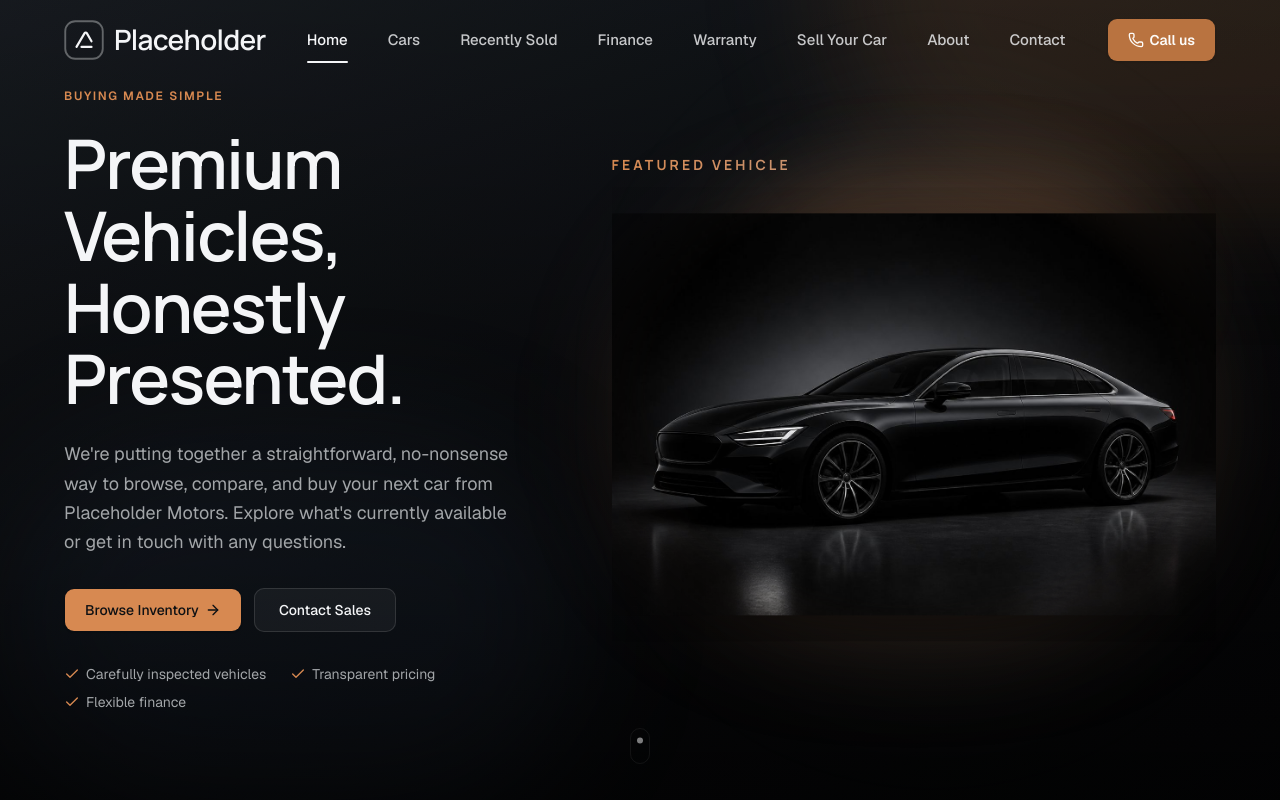
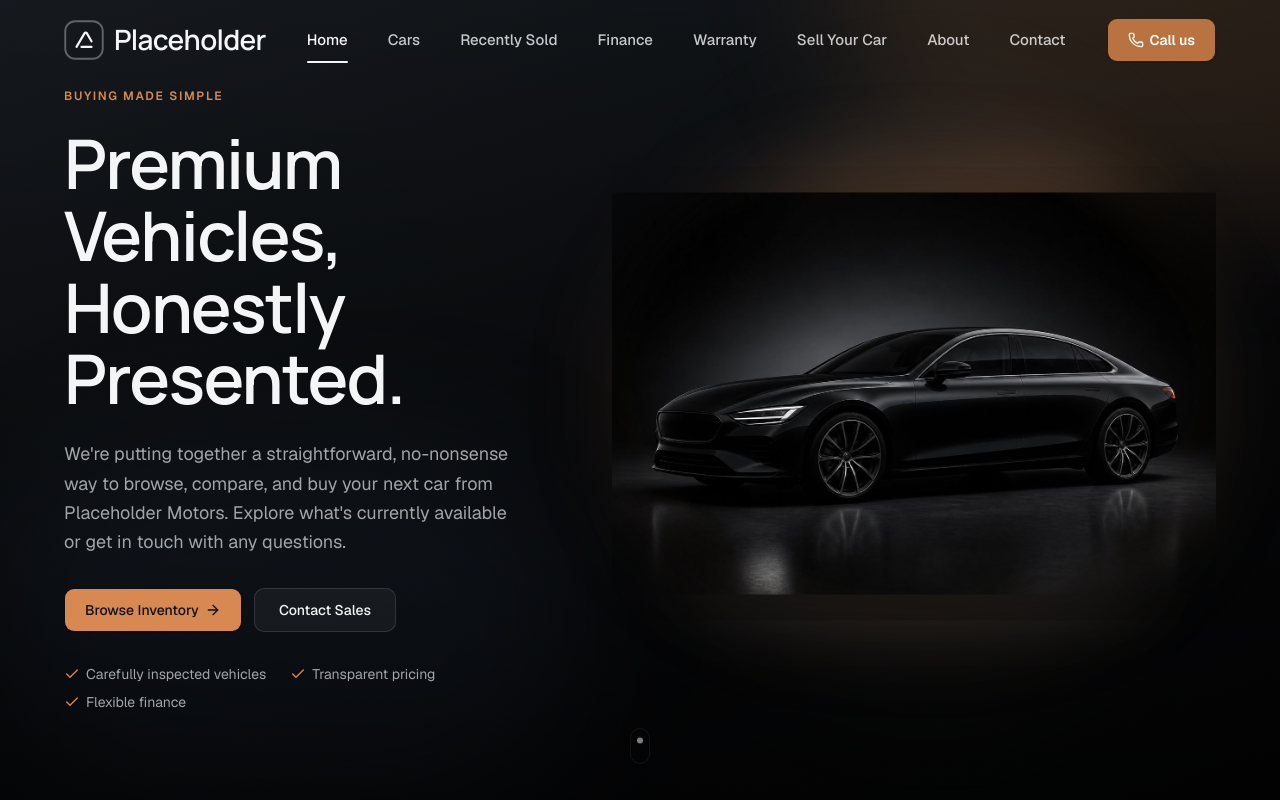
Before and after one commit to Faizanybo/DealerShip_Website, a Next.js app: page / in a window 1280 px wide. Shown: the top 800 px of the page. Built offline with nearby package versions, Linux system fonts and the light colour scheme.

Commit message:
animate featured vehicle reveal

```diff
--- a/src/app/(public)/page.tsx
+++ b/src/app/(public)/page.tsx
@@ -35,8 +35,6 @@ export default function HomePage() {
         secondaryCta={{ label: 'Contact Sales', href: '/contact' }}
         // Neutral placeholders — replace with client-confirmed copy before launch.
         trustItems={['Carefully inspected vehicles', 'Transparent pricing', 'Flexible finance']}
-        // Static for now — see `hero-vehicle.tsx` for why it isn't animated yet.
-        featuredLabel="Featured Vehicle"
         scrollTargetId="intro"
       />
 
--- /dev/null
+++ b/src/components/layout/featured-vehicle-intro.tsx
@@ -0,0 +1,157 @@
+'use client';
+
+import * as React from 'react';
+import { motion, type Variants } from 'motion/react';
+
+import { useReducedMotion } from '@/lib/motion';
+
+/** The one-time intro phrase — a single constant, not client-configurable copy. */
+const PHRASE = 'OUR FEATURE VEHICLE';
+
+const PREMIUM_EASE = [0.16, 1, 0.3, 1] as const;
+
+/**
+ * Timing budget (ms) for the full-motion sequence — see
+ * `docs/motion-guidelines.md` → "Featured-vehicle intro" for the rationale
+ * and the target ~2.5–3.5s total. Kept as named constants (not magic
+ * numbers) since the stage-transition timers below are derived from them.
+ */
+const INITIAL_DELAY_MS = 280;
+const CHAR_STAGGER_MS = 50;
+const CHAR_DURATION_MS = 280;
+const HOLD_MS = 650;
+const EXIT_STAGGER_MS = 32;
+const EXIT_DURATION_MS = 180;
+
+/** Reduced-motion: skip the character choreography, hold the static phrase very briefly. */
+const REDUCED_MOTION_HOLD_MS = 350;
+
+type IntroStage = 'intro' | 'holding' | 'exiting' | 'vehicle';
+
+const containerVariants: Variants = {
+  hidden: {},
+  entering: {
+    transition: { staggerChildren: CHAR_STAGGER_MS / 1000, delayChildren: INITIAL_DELAY_MS / 1000 },
+  },
+  // `staggerDirection: -1` replays the same children back-to-front, so the
+  // phrase disappears in reverse order without reversing the DOM/reading order.
+  exiting: {
+    transition: { staggerChildren: EXIT_STAGGER_MS / 1000, staggerDirection: -1 },
+  },
+};
+
+const charVariants: Variants = {
+  hidden: { opacity: 0, y: 12, filter: 'blur(3px)' },
+  entering: {
+    opacity: 1,
+    y: 0,
+    filter: 'blur(0px)',
+    transition: { duration: CHAR_DURATION_MS / 1000, ease: PREMIUM_EASE },
+  },
+  exiting: {
+    opacity: 0,
+    y: -8,
+    transition: { duration: EXIT_DURATION_MS / 1000, ease: PREMIUM_EASE },
+  },
+};
+
+const captionClassName =
+  'font-display text-[clamp(0.9375rem,2.6vw+0.5rem,1.5rem)] font-extrabold tracking-[0.12em] uppercase';
+
+const captionGradientStyle: React.CSSProperties = {
+  backgroundImage: 'linear-gradient(90deg, var(--brand-accent), var(--hero-muted-foreground) 85%)',
+  WebkitBackgroundClip: 'text',
+  backgroundClip: 'text',
+  color: 'transparent',
+};
+
+interface FeaturedVehicleIntroProps {
+  /** Fires exactly once, when the sequence finishes and the vehicle should reveal. */
+  onIntroComplete: () => void;
+}
+
+/**
+ * One-time, character-by-character "OUR FEATURE VEHICLE" intro for the
+ * homepage hero's vehicle visual (Subphase 2.1.3 — see
+ * `docs/motion-guidelines.md`). Runs a small typed state machine
+ * (`intro` → `holding` → `exiting` → `vehicle`) driven by local timers,
+ * then calls `onIntroComplete` and unmounts itself (renders `null`).
+ *
+ * Deliberately the *smallest* Client Component in this subtree: it owns
+ * only its own stage/timer state, not the vehicle image, glow, or floor
+ * reflection — `HeroVehicle` just needs the single "done" signal to reveal
+ * those. This also means it's the only piece of the hero that re-renders
+ * on every stage change.
+ *
+ * Runs once per mount by construction — there is no branch that loops back
+ * to `'intro'`, and the component never remounts on its own (see
+ * `hero-vehicle.tsx`, which mounts it exactly once per page load).
+ */
+function FeaturedVehicleIntro({ onIntroComplete }: FeaturedVehicleIntroProps) {
+  const prefersReducedMotion = useReducedMotion();
+  const [stage, setStage] = React.useState<IntroStage>('intro');
+  const onIntroCompleteRef = React.useRef(onIntroComplete);
+
+  // Keep the ref current without touching it during render itself.
+  React.useEffect(() => {
+    onIntroCompleteRef.current = onIntroComplete;
+  });
+
+  React.useEffect(() => {
+    if (stage === 'vehicle') {
+      onIntroCompleteRef.current();
+      return;
+    }
+
+    if (prefersReducedMotion) {
+      const timeout = window.setTimeout(() => setStage('vehicle'), REDUCED_MOTION_HOLD_MS);
+      return () => window.clearTimeout(timeout);
+    }
+
+    const stageDurationMs: Record<Exclude<IntroStage, 'vehicle'>, number> = {
+      intro: INITIAL_DELAY_MS + (PHRASE.length - 1) * CHAR_STAGGER_MS + CHAR_DURATION_MS,
+      holding: HOLD_MS,
+      exiting: (PHRASE.length - 1) * EXIT_STAGGER_MS + EXIT_DURATION_MS,
+    };
+    const nextStage: Record<Exclude<IntroStage, 'vehicle'>, IntroStage> = {
+      intro: 'holding',
+      holding: 'exiting',
+      exiting: 'vehicle',
+    };
+
+    const timeout = window.setTimeout(() => setStage(nextStage[stage]), stageDurationMs[stage]);
+    return () => window.clearTimeout(timeout);
+  }, [stage, prefersReducedMotion]);
+
+  if (stage === 'vehicle') return null;
+
+  if (prefersReducedMotion) {
+    return (
+      <p className={captionClassName} style={captionGradientStyle}>
+        <span className="sr-only">{PHRASE}</span>
+        <span aria-hidden="true">{PHRASE}</span>
+      </p>
+    );
+  }
+
+  return (
+    <p className={captionClassName} style={captionGradientStyle}>
+      <span className="sr-only">{PHRASE}</span>
+      <motion.span
+        aria-hidden="true"
+        initial="hidden"
+        animate={stage === 'exiting' ? 'exiting' : 'entering'}
+        variants={containerVariants}
+        className="inline-block"
+      >
+        {PHRASE.split('').map((char, index) => (
+          <motion.span key={index} variants={charVariants} className="inline-block">
+            {char}
+          </motion.span>
+        ))}
+      </motion.span>
+    </p>
+  );
+}
+
+export { FeaturedVehicleIntro };
--- a/src/components/layout/hero-vehicle.tsx
+++ b/src/components/layout/hero-vehicle.tsx
@@ -1,24 +1,35 @@
 'use client';
 
+import * as React from 'react';
 import Image from 'next/image';
-import { motion } from 'motion/react';
+import { motion, type Variants } from 'motion/react';
 
 import { useReducedMotion } from '@/lib/motion';
+import { FeaturedVehicleIntro } from './featured-vehicle-intro';
 
-interface HeroVehicleProps {
-  /**
-   * Short caption above the vehicle visual. Plain, static text for this
-   * pass — it's reserving the spot for a future character-by-character
-   * reveal (explicitly out of scope here; see `docs/homepage.md`). Keep it
-   * short: uppercase, wide letter-spacing, one line.
-   */
-  label: string;
-}
+const PREMIUM_EASE = [0.16, 1, 0.3, 1] as const;
+
+const vehicleVariants: Variants = {
+  hidden: { opacity: 0, y: 20, scale: 1.035, filter: 'blur(6px)' },
+  visible: {
+    opacity: 1,
+    y: 0,
+    scale: 1,
+    filter: 'blur(0px)',
+    transition: { duration: 1.05, ease: PREMIUM_EASE },
+  },
+};
+
+/** No meaningful movement under reduced motion — an instant opacity swap only. */
+const vehicleVariantsReduced: Variants = {
+  hidden: { opacity: 0 },
+  visible: { opacity: 1, transition: { duration: 0 } },
+};
 
 /**
  * Homepage hero vehicle visual (Client Component — isolated here so `Hero`
- * itself stays a Server Component; only the float/reveal motion and the
- * `useReducedMotion` check need the client runtime).
+ * itself stays a Server Component; only the reveal state, float motion, and
+ * `useReducedMotion` checks need the client runtime).
  *
  * TEMPORARY PLACEHOLDER: `public/images/placeholder/hero-vehicle.jpg` is a
  * generated, brandless stand-in image (no manufacturer logos/badges — see
@@ -27,58 +38,102 @@ interface HeroVehicleProps {
  * available; everything else here (sizing, motion, edge fade) can stay
  * as-is.
  *
+ * Sequence (Subphase 2.1.3 — see `docs/motion-guidelines.md`): the vehicle
+ * starts hidden; `FeaturedVehicleIntro` runs its one-time "OUR FEATURE
+ * VEHICLE" character intro *inside the same fixed-aspect-ratio box* the
+ * vehicle will occupy — an overlay, not a stacked block above it — so
+ * nothing in the hero shifts height when the text is swapped for the
+ * image. The vehicle image itself is mounted from the start (so `priority`
+ * can actually preload it while the intro plays) but stays invisible until
+ * `revealed` flips true; only its opacity/transform animate, so there's no
+ * fetch/decode delay right when it needs to appear.
+ *
  * No floating info card here on purpose — an earlier pass had a bordered
- * "Featured vehicle" card overlapping the image; it was removed during the
- * hero-composition pass so the visual reads as one integrated scene rather
- * than a photo with a UI card bolted onto it (see `docs/homepage.md`). The
- * `label` above the image takes over that role as plain typography instead.
+ * "Featured vehicle" card overlapping the image; it was permanently removed
+ * during the hero-composition pass (see `docs/homepage.md`).
  */
-function HeroVehicle({ label }: HeroVehicleProps) {
+function HeroVehicle() {
   const prefersReducedMotion = useReducedMotion();
+  const [revealed, setRevealed] = React.useState(false);
+
+  const handleIntroComplete = React.useCallback(() => setRevealed(true), []);
 
   return (
+    <div className="relative mx-auto w-full max-w-lg lg:mx-0 lg:max-w-none">
+      <div className="relative aspect-[4/3] w-full">
+        <VehicleVisual revealed={revealed} prefersReducedMotion={Boolean(prefersReducedMotion)} />
+
+        {!revealed ? (
+          <div className="absolute inset-0 z-10 flex items-center justify-center px-4">
+            <FeaturedVehicleIntro onIntroComplete={handleIntroComplete} />
+          </div>
+        ) : null}
+      </div>
+    </div>
+  );
+}
+
+interface VehicleVisualProps {
+  revealed: boolean;
+  prefersReducedMotion: boolean;
+}
+
+/**
+ * The vehicle image plus its ambient spotlight, rim light, and floor
+ * reflection — always mounted, always starting from `opacity: 0`, and
+ * driven purely by the `revealed` boolean. Each glow layer's `delay` gives
+ * a slight, subtle stagger relative to the vehicle itself rather than all
+ * elements popping in perfectly in sync.
+ */
+function VehicleVisual({ revealed, prefersReducedMotion }: VehicleVisualProps) {
+  return (
     <motion.div
-      initial={{ opacity: 0, scale: 0.96 }}
-      animate={{ opacity: 1, scale: 1 }}
-      transition={{ duration: 0.9, delay: 0.25, ease: [0.16, 1, 0.3, 1] }}
-      className="relative mx-auto flex w-full max-w-lg flex-col gap-4 lg:mx-0 lg:max-w-none"
+      initial="hidden"
+      animate={revealed ? 'visible' : 'hidden'}
+      variants={prefersReducedMotion ? vehicleVariantsReduced : vehicleVariants}
+      className="absolute inset-0"
     >
-      <motion.p
-        initial={{ opacity: 0, y: 8 }}
-        animate={{ opacity: 1, y: 0 }}
-        transition={{ duration: 0.6, delay: 0.7, ease: [0.16, 1, 0.3, 1] }}
-        className="font-display text-xs font-bold tracking-[0.22em] uppercase sm:text-sm"
-        style={{
-          backgroundImage:
-            'linear-gradient(90deg, var(--brand-accent), var(--hero-muted-foreground))',
-          WebkitBackgroundClip: 'text',
-          backgroundClip: 'text',
-          color: 'transparent',
-        }}
-      >
-        {label}
-      </motion.p>
-
-      <div className="relative">
-        {/* Soft glow behind the vehicle, echoing the background's light bloom. */}
-        <div
+      {/* Ambient spotlight behind the vehicle, echoing the background's light bloom. */}
+      <motion.div
         aria-hidden="true"
+        animate={{ opacity: revealed ? 0.22 : 0 }}
+        transition={
+          prefersReducedMotion ? { duration: 0 } : { duration: 0.8, delay: 0.1, ease: PREMIUM_EASE }
+        }
         className="absolute inset-8 -z-10 rounded-full blur-3xl"
-          style={{ background: 'oklch(0.62 0.11 55 / 0.22)' }}
+        style={{ background: 'oklch(0.62 0.11 55)' }}
       />
       {/* Restrained bronze rim light along the vehicle's upper edge. */}
-        <div
+      <motion.div
         aria-hidden="true"
+        animate={{ opacity: revealed ? 0.16 : 0 }}
+        transition={
+          prefersReducedMotion
+            ? { duration: 0 }
+            : { duration: 0.8, delay: 0.25, ease: PREMIUM_EASE }
+        }
         className="absolute -top-4 right-[10%] -z-10 h-1/2 w-2/3 rounded-full blur-2xl"
-          style={{ background: 'oklch(0.72 0.12 55 / 0.16)' }}
+        style={{ background: 'oklch(0.72 0.12 55)' }}
+      />
+      {/* Soft floor reflection — a low, wide, blurred ellipse suggesting a reflective surface. */}
+      <motion.div
+        aria-hidden="true"
+        animate={{ opacity: revealed ? 0.14 : 0 }}
+        transition={
+          prefersReducedMotion ? { duration: 0 } : { duration: 0.8, delay: 0.4, ease: PREMIUM_EASE }
+        }
+        className="absolute inset-x-[12%] bottom-[6%] -z-10 h-10 rounded-full blur-2xl"
+        style={{ background: 'oklch(0.75 0.01 260)' }}
       />
 
       <motion.div
-          animate={prefersReducedMotion ? undefined : { y: [0, -10, 0] }}
+        animate={!prefersReducedMotion && revealed ? { y: [0, -10, 0] } : undefined}
         transition={
-            prefersReducedMotion ? undefined : { duration: 8, repeat: Infinity, ease: 'easeInOut' }
+          !prefersReducedMotion && revealed
+            ? { duration: 8, repeat: Infinity, ease: 'easeInOut', delay: 1.1 }
+            : undefined
         }
-          className="relative aspect-[4/3] w-full"
+        className="relative h-full w-full"
       >
         <Image
           src="/images/placeholder/hero-vehicle.jpg"
@@ -97,7 +152,6 @@ function HeroVehicle({ label }: HeroVehicleProps) {
           }}
         />
       </motion.div>
-      </div>
     </motion.div>
   );
 }
--- a/src/components/layout/hero.tsx
+++ b/src/components/layout/hero.tsx
@@ -13,8 +13,6 @@ interface HeroProps {
   secondaryCta: HeroCta;
   /** Short, neutral placeholder trust points — see `HeroContent` for the "replace before launch" note. */
   trustItems: string[];
-  /** Static caption above the vehicle visual — see `HeroVehicle` for why it isn't animated yet. */
-  featuredLabel: string;
   /** Section id on the page below to scroll to — renders a scroll indicator when set. */
   scrollTargetId?: string;
 }
@@ -48,7 +46,6 @@ function Hero({
   primaryCta,
   secondaryCta,
   trustItems,
-  featuredLabel,
   scrollTargetId,
 }: HeroProps) {
   return (
@@ -73,7 +70,7 @@ function Hero({
             secondaryCta={secondaryCta}
             trustItems={trustItems}
           />
-          <HeroVehicle label={featuredLabel} />
+          <HeroVehicle />
         </div>
       </Container>
 
```
Also changed, not shown: 4 other files (tests, documents, lock files or other folders). Lines whose indentation alone changed are shown as unchanged.
